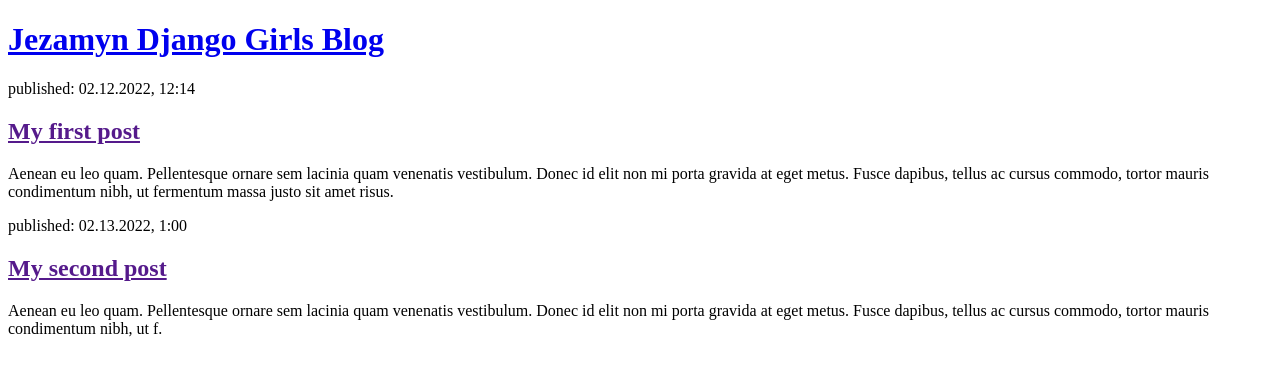
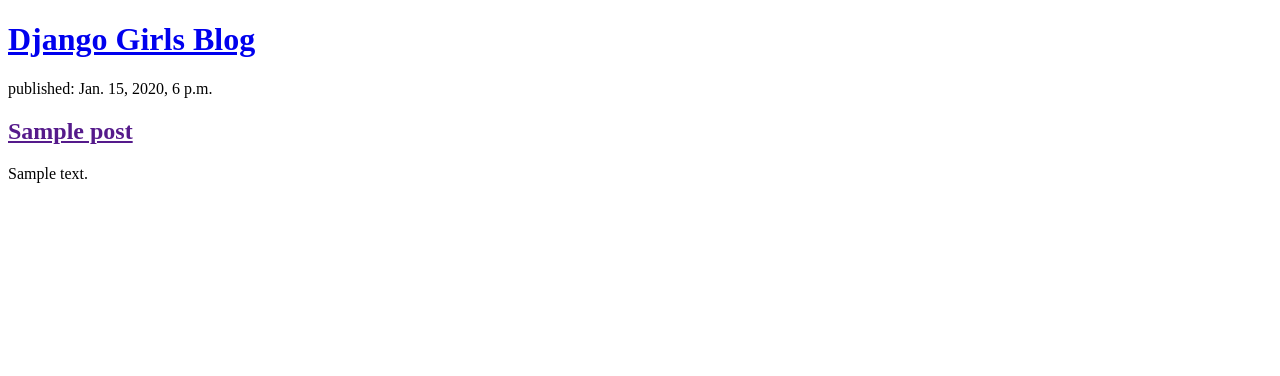
Before and after one commit to jezamyn518/my-first-blog, a Django app: page / in a window 1280 px wide. Shown: the top 376 px of the page. Run offline with Django 3.2, Linux system fonts and the light colour scheme; tables that the repository leaves empty hold one stand-in row (values such as "Sample post").

Commit message:
Modified templates to display posts from database.

```diff
--- a/blog/templates/blog/post_list.html
+++ b/blog/templates/blog/post_list.html
@@ -5,19 +5,15 @@
     </head>
     <body>
         <header>
-            <h1><a href="/">Jezamyn Django Girls Blog</a></h1>
+            <h1><a href="/">Django Girls Blog</a></h1>
         </header>
 
-        <article>
-            <time>published: 02.12.2022, 12:14</time>
-            <h2><a href="">My first post</a></h2>
-            <p>Aenean eu leo quam. Pellentesque ornare sem lacinia quam venenatis vestibulum. Donec id elit non mi porta gravida at eget metus. Fusce dapibus, tellus ac cursus commodo, tortor mauris condimentum nibh, ut fermentum massa justo sit amet risus.</p>
-        </article>
-
-        <article>
-            <time>published: 02.13.2022, 1:00</time>
-            <h2><a href="">My second post</a></h2>
-            <p>Aenean eu leo quam. Pellentesque ornare sem lacinia quam venenatis vestibulum. Donec id elit non mi porta gravida at eget metus. Fusce dapibus, tellus ac cursus commodo, tortor mauris condimentum nibh, ut f.</p>
-        </article>
+        {% for post in posts %}
+            <article>
+                <time>published: {{ post.published_date }}</time>
+                <h2><a href="">{{ post.title }}</a></h2>
+                <p>{{ post.text|linebreaksbr }}</p>
+            </article>
+        {% endfor %}
     </body>
 </html>
--- a/blog/views.py
+++ b/blog/views.py
@@ -1,4 +1,7 @@
 from django.shortcuts import render
+from django.utils import timezone
+from .models import Post
 
 def post_list(request):
-    return render(request, 'blog/post_list.html', {})
+    posts = Post.objects.filter(published_date__lte=timezone.now()).order_by('published_date')
+    return render(request, 'blog/post_list.html', {'posts': posts})
```
